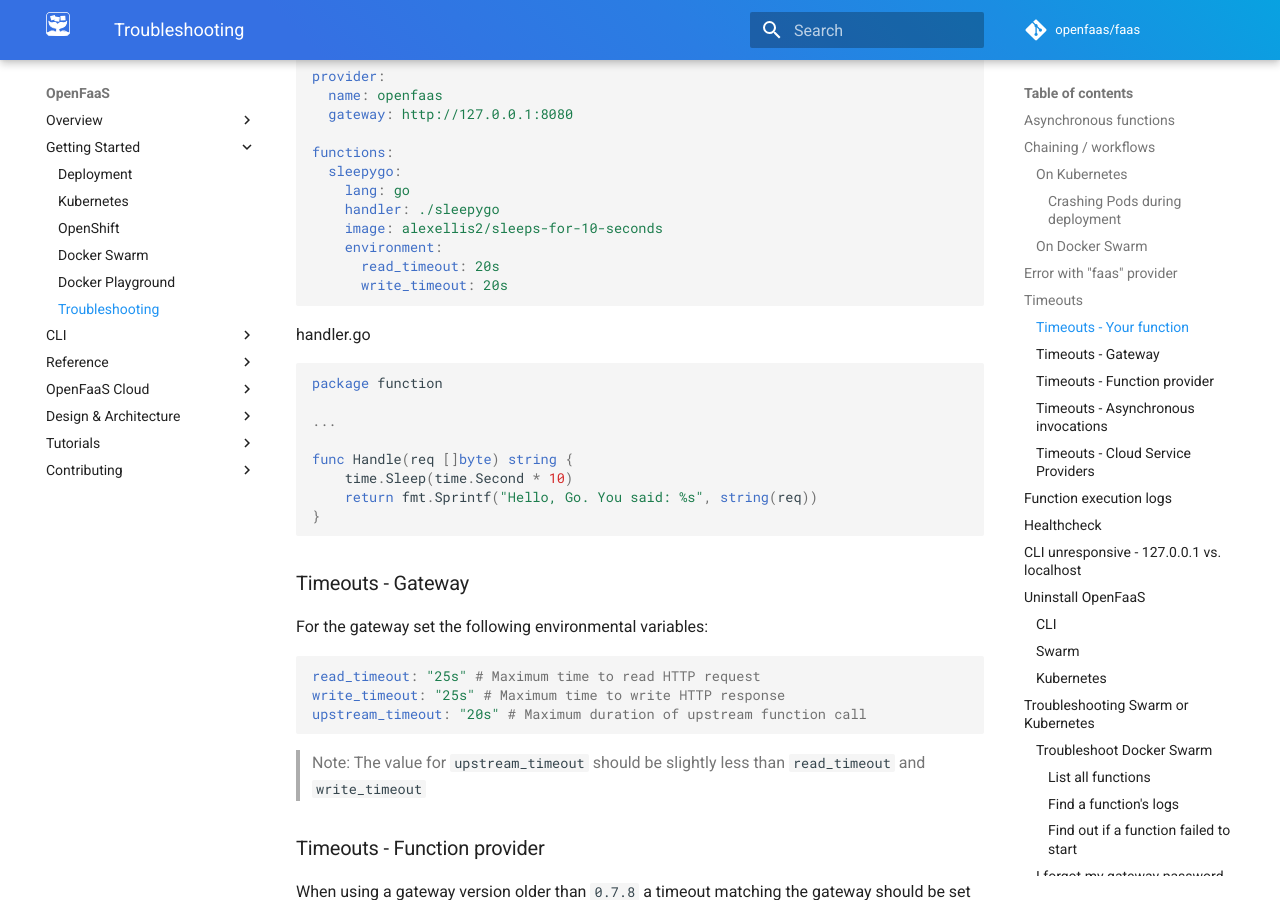
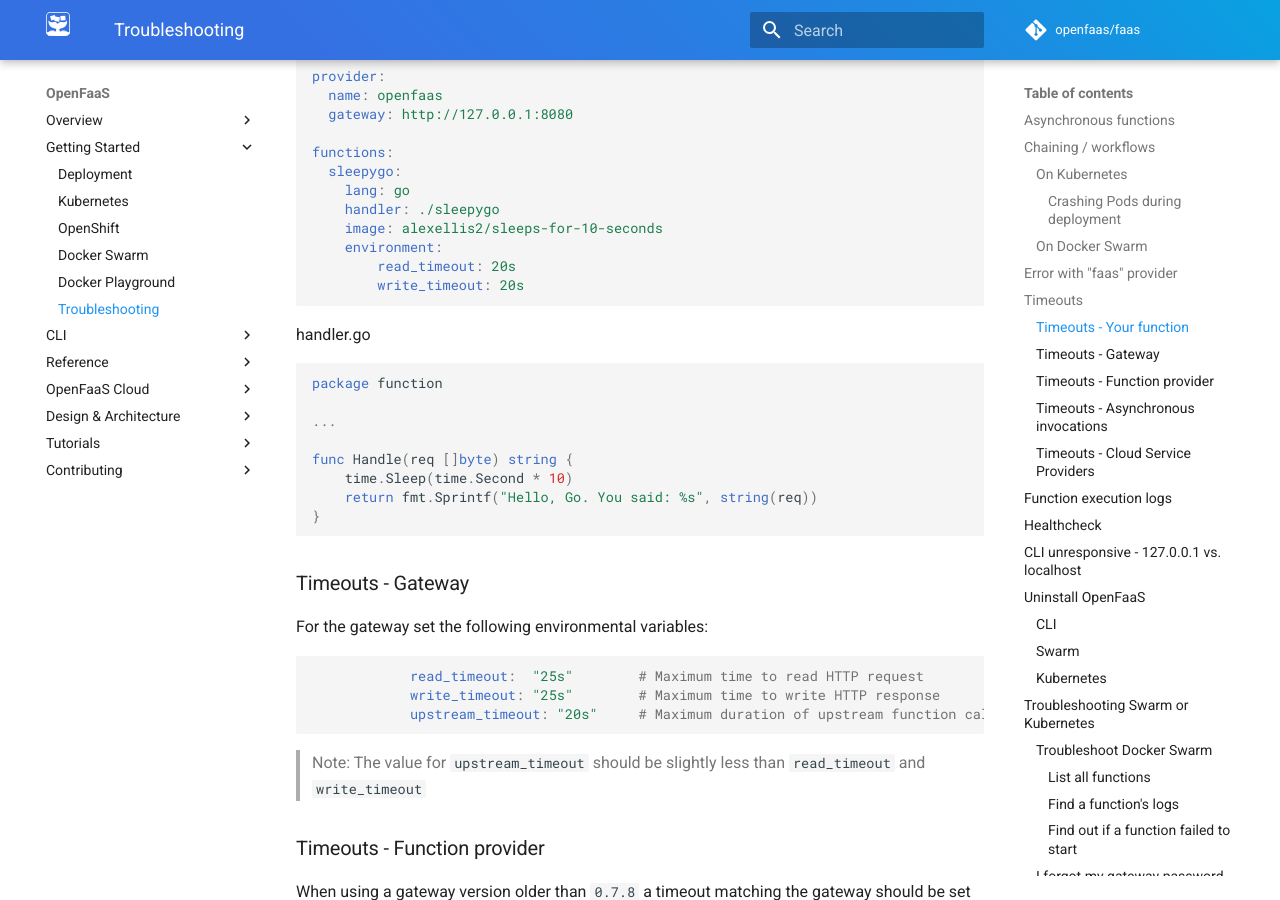
Before and after one commit to openfaas/docs, an MkDocs documentation site: the page built from docs/deployment/troubleshooting.md, in a window 1280 px wide and 900 px high, scrolled down 2142 px. Built offline with MkDocs 1.6.1 and Material for MkDocs 9.7.7, drawn with Linux system fonts in a browser that asks for light colours; comment, search, counter and statistics services are not loaded.

````diff
--- a/docs/deployment/troubleshooting.md
+++ b/docs/deployment/troubleshooting.md
@@ -84,8 +84,8 @@ functions:
     handler: ./sleepygo
     image: alexellis2/sleeps-for-10-seconds
     environment:
-      read_timeout: 20s
-      write_timeout: 20s
+        read_timeout: 20s
+        write_timeout: 20s
 ```
 
 handler.go
@@ -106,9 +106,9 @@ func Handle(req []byte) string {
 For the gateway set the following environmental variables:
 
 ```yaml
-read_timeout: "25s" # Maximum time to read HTTP request
-write_timeout: "25s" # Maximum time to write HTTP response
-upstream_timeout: "20s" # Maximum duration of upstream function call
+            read_timeout:  "25s"        # Maximum time to read HTTP request
+            write_timeout: "25s"        # Maximum time to write HTTP response
+            upstream_timeout: "20s"     # Maximum duration of upstream function call
 ```
 
 > Note: The value for `upstream_timeout` should be slightly less than `read_timeout` and `write_timeout`
@@ -130,7 +130,7 @@ If the `ack_wait` is exceeded the task will not be acknowledge and the queue sys
 
 ### Timeouts - Cloud Service Providers
 
-There are situations where timeout values external to OpenFaaS may impact successful function execution. A typical scenario is where a cloud platform's load balancer product is fronting the cluster in which OpenFaaS is running. A common example is when using the [GCP Kubernetes product, GKE](https://cloud.google.com/load-balancing/docs/https/#timeouts_and_retries).
+There are situations where timeout values external to OpenFaaS may impact successful function execution.  A typical scenario is where a cloud platform's load balancer product is fronting the cluster in which OpenFaaS is running.  A common example is when using the [GCP Kubernetes product, GKE](https://cloud.google.com/load-balancing/docs/https/#timeouts_and_retries).
 
 ## Function execution logs
 
@@ -187,9 +187,9 @@ Most problems reported via GitHub or Slack stem from a configuration problem or
 
 Checklist:
 
-- [ ] All core services are deployed: i.e. gateway
-- [ ] Check functions are deployed and started
-- [ ] Check request isn't timing out at the gateway or the function level
+* [ ] All core services are deployed: i.e. gateway
+* [ ] Check functions are deployed and started
+* [ ] Check request isn't timing out at the gateway or the function level
 
 ## CLI unresponsive - 127.0.0.1 vs. localhost
 
@@ -211,8 +211,8 @@ If you'd like to remove the CLI and you installed it with `brew`, then use `brew
 
 If you installed via the `curl/sh` utility script:
 
-- Run `rm -rf /usr/local/bin/faas-cli`
-- Delete saved gateway login details: `rm -rf ~/.openfaas`
+* Run `rm -rf /usr/local/bin/faas-cli`
+* Delete saved gateway login details: `rm -rf ~/.openfaas`
 
 ### Swarm
 
@@ -289,7 +289,7 @@ Printing service logs
 2018-08-28T07:50:46.431268693Z  21f596c9cd75a0fe5e335fb743995d18399e83418a37a79e719576a724efbbb6
 ```
 
-- Or use a one-shot Docker Service:
+* Or use a one-shot Docker Service:
 
 ```sh
 $ docker service rm print-password \
@@ -330,7 +330,6 @@ View logs of all functions:
 ```sh
 kail -n openfaas-fn
 ```
-
 View logs of all replicas of a single function:
 
 ```sh
@@ -399,7 +398,7 @@ If you installed OpenFaaS into a custom namespace then change the value `-n open
 
 If you believe that load is not being spread evenly throughout your cluster, then this may be due to your KeepAlive configuration. Read up on endpoint load-balancing and decide whether you need to pick an alternative strategy to the default offered by Kubernetes.
 
-- [Endpoint load-balancing](https://github.com/openfaas/faas-netes/tree/master/chart/openfaas#endpoint-load-balancing)
+* [Endpoint load-balancing](https://github.com/openfaas/faas-netes/tree/master/chart/openfaas#endpoint-load-balancing)
 
 ## Watchdog
 
````
